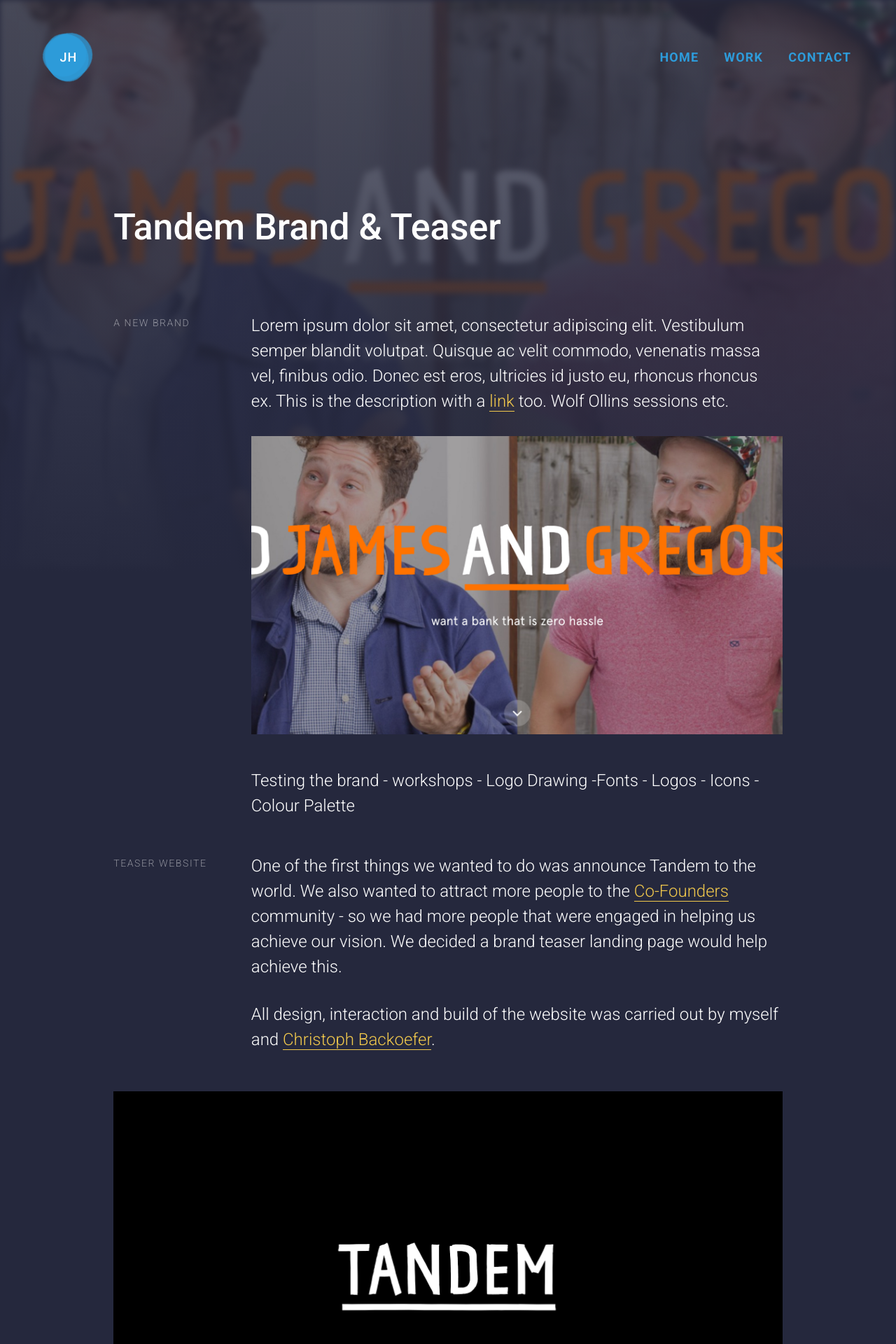
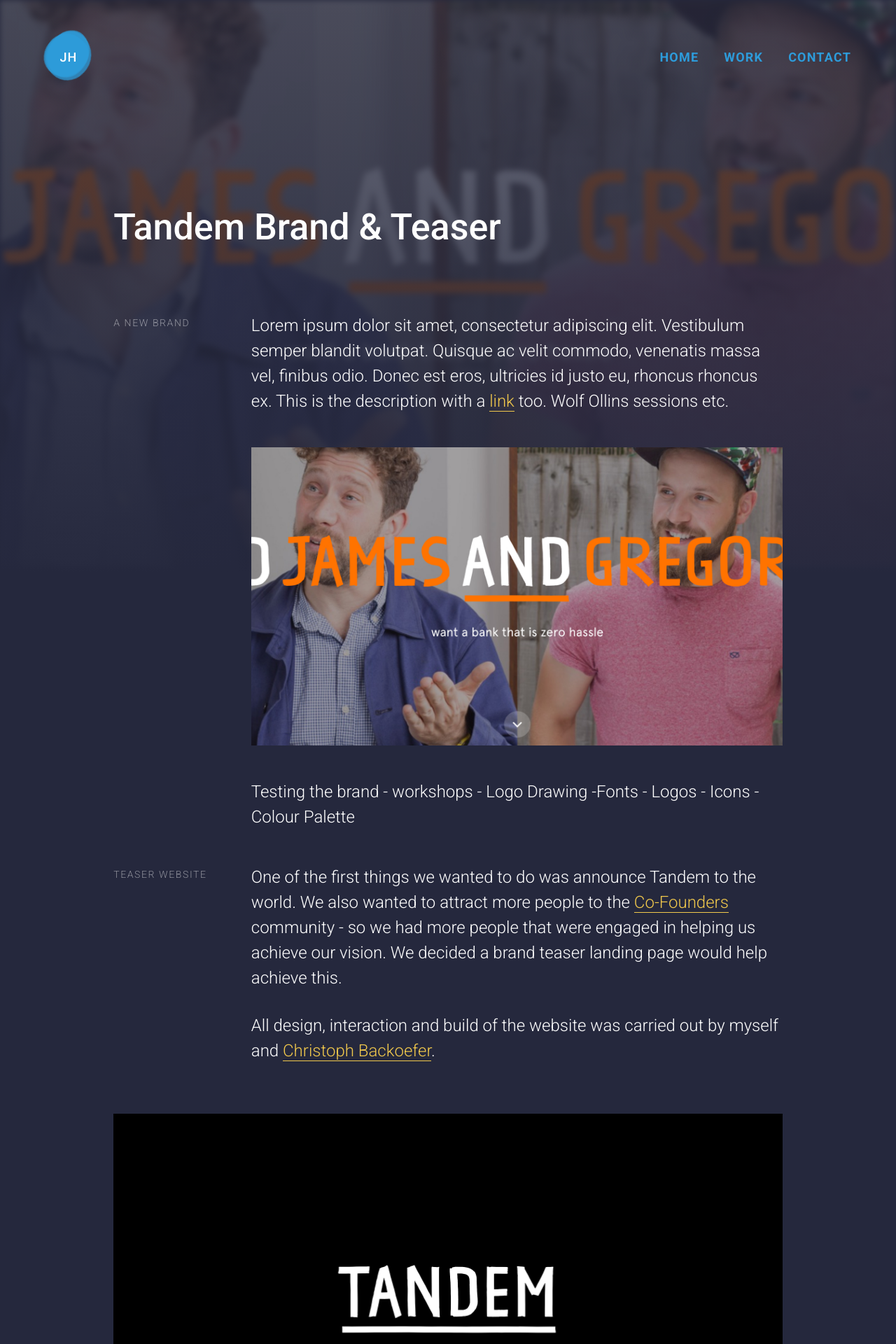
Before and after one commit to JacobH1992/portfolio-github-pages, a Jekyll site: the page built from _posts/2017-03-14-tandem-teaser-website.markdown, in a window 1280 px wide. Shown: the top 1920 px of the page at 70% size. Built offline with Jekyll 4.4.1, drawn with Linux system fonts in a browser that asks for light colours; nearby versions of some CDN libraries; some of the changed text lies outside the part shown.

Commit message:
Updatedmargins for images in projects

```diff
--- a/_layouts/home.html
+++ b/_layouts/home.html
@@ -50,7 +50,7 @@
 <section>
   <h3>About me</h3>
   <div class="content-p">
-    <p>I design innovative digital products and experiences. My skills span user experience design, user interface and interaction design, design systems, production and front-end development.</p>
+    <p>I design user-centred digital products and experiences. My skills span user experience design, user interface and interaction design, design systems, production and front-end development.</p>
     <p>I'm involved in every step and iteration of the human-centred design process, through discovery, exploration, production and validation.</p>
     <p>Let's build something together. <a href="">Get in touch.</a></p>
   </div>
--- a/_posts/2017-03-14-tandem-teaser-website.markdown
+++ b/_posts/2017-03-14-tandem-teaser-website.markdown
@@ -30,10 +30,10 @@
 
 Lorem ipsum dolor sit amet, consectetur adipiscing elit. Vestibulum semper blandit volutpat. Quisque ac velit commodo, venenatis massa vel, finibus odio. Donec est eros, ultricies id justo eu, rhoncus rhoncus ex. This is the description with a [link](/link/) too.
 
-## Client
+<!-- ## Client
 
 Tandem
 
 ## Role
 
-Designer
+Designer -->
--- a/_sass/pages/_project.scss
+++ b/_sass/pages/_project.scss
@@ -45,7 +45,7 @@
 	  	img {
 	  		display: block;
 	  		width: 100%;
-	  		margin-bottom: 1rem;
+	  		margin: 1rem 0;
 	  	}
 	  	p {
     		@include fill-parent();
--- a/assets/js/scripts.js
+++ b/assets/js/scripts.js
@@ -22,7 +22,6 @@
 	distance: '5%',
 	scale: 0
 });
-
 
 // reveal box effect
 
```
